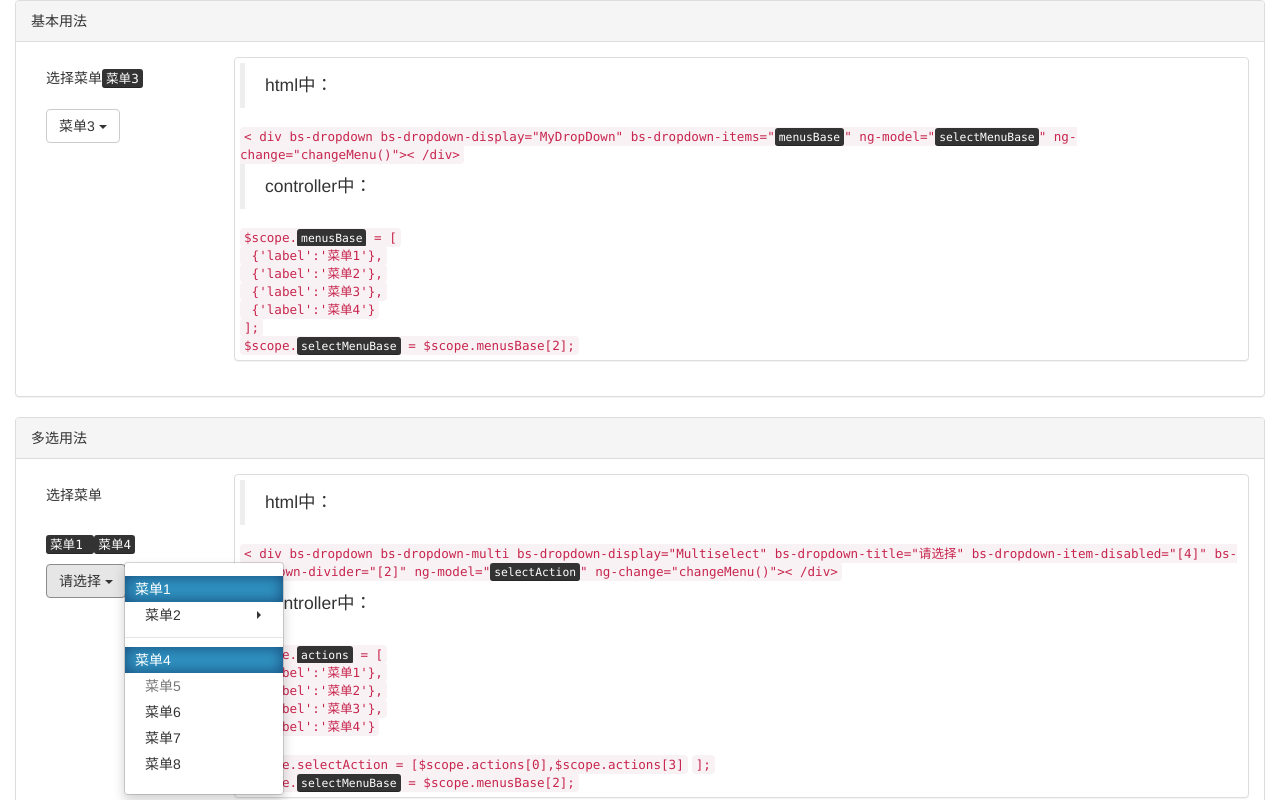
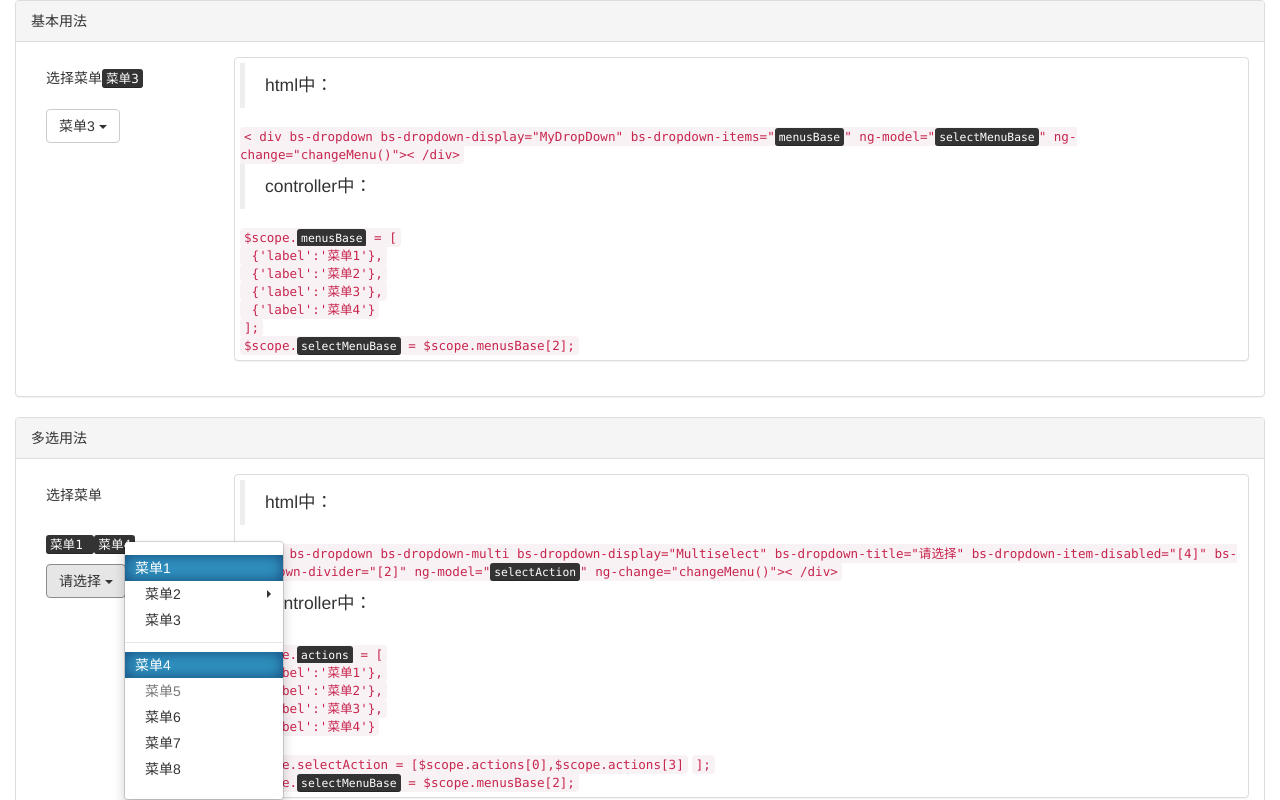
Before and after one commit to wangmingdong/angular-dropdown, a plain HTML site: page index.html in a window 1280 px wide. Both pictures are taken after a click on the button "请选择". Shown: the top 800 px of the page. Drawn offline with Linux system fonts and the light colour scheme.

Commit message:
调整span和ul样式，兼容firefox，把label的判断改成_k

```diff
--- a/js/app.js
+++ b/js/app.js
@@ -8,6 +8,7 @@ angular.module("demoApp", ['ng.dropdown'])
 			{'label':'菜单3'},
 			{'label':'菜单4'},
 			{'label':'菜单5'},
+			{'label':'菜单6'},
 			{'label':'菜单6'},
 			{'label':'菜单7'},
 			{'label':'菜单8'},
--- a/js/bsDropdown.js
+++ b/js/bsDropdown.js
@@ -86,6 +86,7 @@ bd.run(['$templateCache', function($templateCache){
 }]);
 bd.controller("bsDropdownController",
 	["$scope", "$element", "$attrs", '$interval', function($scope, $element, $attrs ,$interval){
+		console.log($attrs)
 		var ngModelCtrl,
 			self = this,
 			scrollTime = [0,0,0];		//控制翻页次数/倍数
@@ -166,7 +167,7 @@ bd.controller("bsDropdownController",
 		*	level:当前层级数
 		*/
 		$scope.initDropdown = function(event,isFirst,level){
-			var dropdownWells = $element[0].getElementsByClassName('dropdown-menu'),
+			var dropdownWells = document.getElementsByClassName('dropdown-menu'),
 				scrollBtns = $element[0].getElementsByClassName('scroll-btn'),
 				dropdownWell = event.target.parentNode.getElementsByTagName('ul')[0];
 			if(dropdownWell){
@@ -321,7 +322,7 @@ bd.controller("bsDropdownController",
 			for(var i=0;i<arr.length;i++){
 				for(var j=i;j<arr.length;j++){
 					if(i!=j){
-						if(arr[i].label == arr[j].label){
+						if(arr[i]._k == arr[j]._k){
 							arr.splice(i,1);
 						}
 					}
@@ -342,7 +343,7 @@ bd.controller("bsDropdownController",
 					var index = -1;
 					/*判断已选的对象，控制checked*/
 					for(var i in $scope.selected){
-						if($scope.selected[i].label == item.label){
+						if($scope.selected[i]._k == item._k){
 							index = 1;
 						}
 					}
--- a/style.css
+++ b/style.css
@@ -7,6 +7,7 @@
     z-index: 10;
     padding-top: 15px;
     padding-bottom: 15px;
+    min-width: 160px;
     /*overflow-y:hidden;*/
 }
 .dropdown-list{
@@ -43,6 +44,8 @@
 .has-child-ico{
 	transform: rotate(270deg);
 	margin-top: 8px;display:inline-block;
+    position: absolute;
+    right: 10px;
 }
 /* 翻页滚动 */
 .scroll-btn{
```
